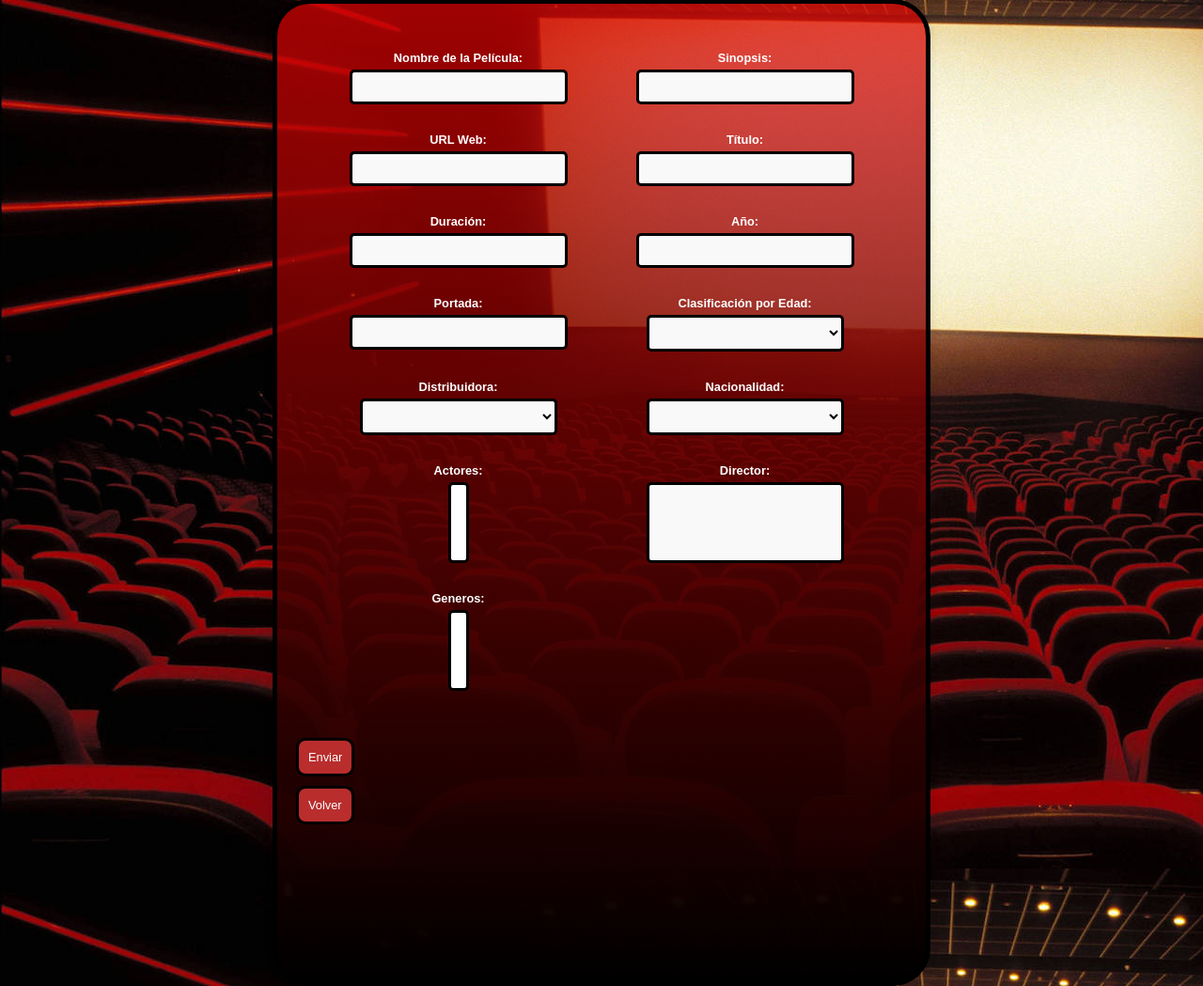
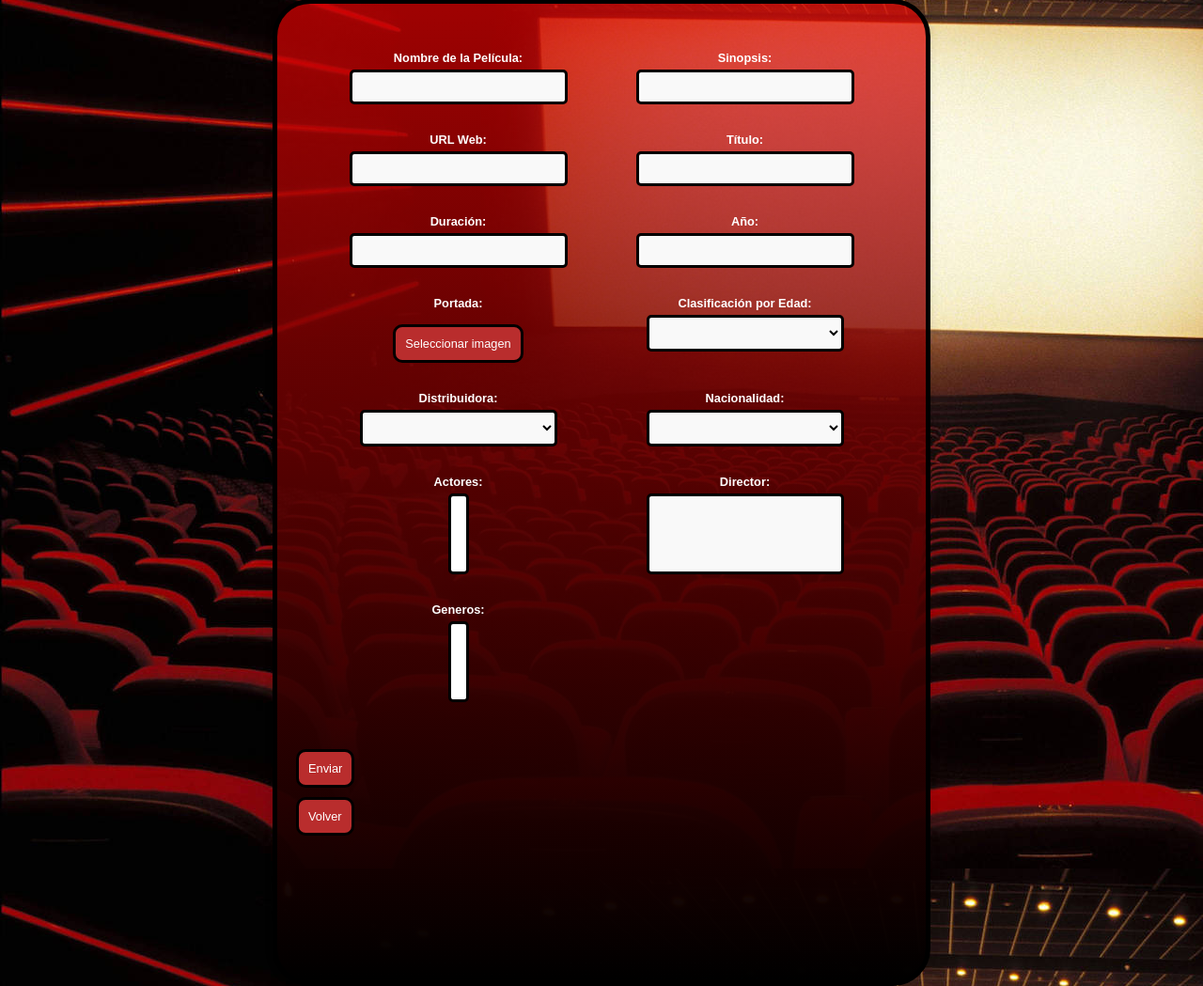
Before and after one commit to pabloggarc/CineWeb, a PHP site: page /vista/vista_modificar_peliculas.php in a window 1280 px wide. Shown: the part 156-1205 px from the top of the page at 94% size. Run offline with PHP 8.4, Linux system fonts and the light colour scheme; the template is opened without the code that fills it, so the values that code supplies are empty; some web fonts are replaced.

Commit message:
portada en modificar pelicula

```diff
--- a/vista/vista_modificar_peliculas.php
+++ b/vista/vista_modificar_peliculas.php
@@ -7,6 +7,7 @@
     <title>Formulario de Película</title>
     <link rel="stylesheet" href="../estilosCine.css">
     <link rel="stylesheet" href="../estilos_cabecera.css">
+    <script src="../js/imagen_base64.js"></script>
 </head>
 
 <body>
@@ -54,8 +55,9 @@
                     </div>
                     <div class="editable-field" id="name-field">
                         <label for="portada">Portada:</label>
-                        <input class="field-value" type="text" id="portada" name="portada"
-                            value="<?php echo $info['portada'] ?>" required>
+                        <input class="field-value" style='display: none' type="text" id="portada" name="portada"
+                            required>
+                        <button onclick="seleccionarImagen()">Seleccionar imagen</button>
                     </div>
                     <div class="editable-field" id="name-field">
                         <label for="clasificacion">Clasificación por Edad:</label>
```
